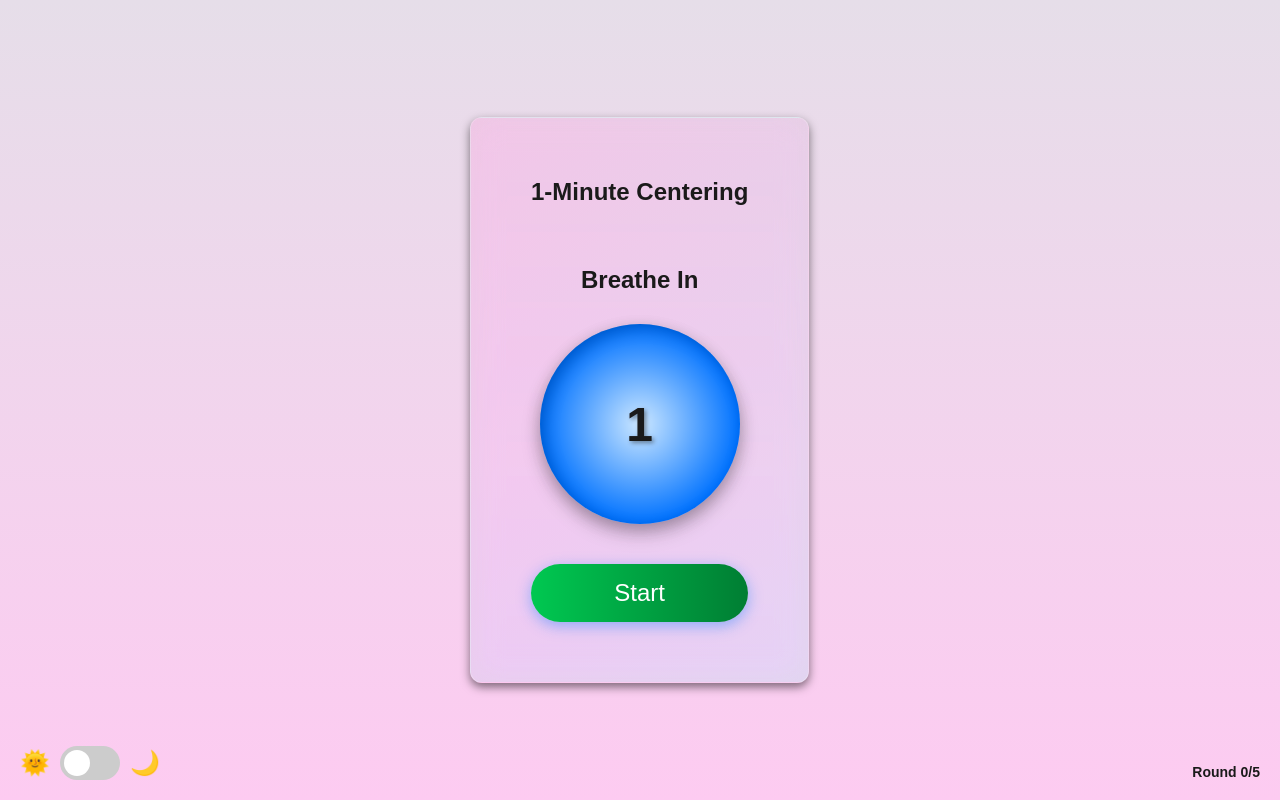
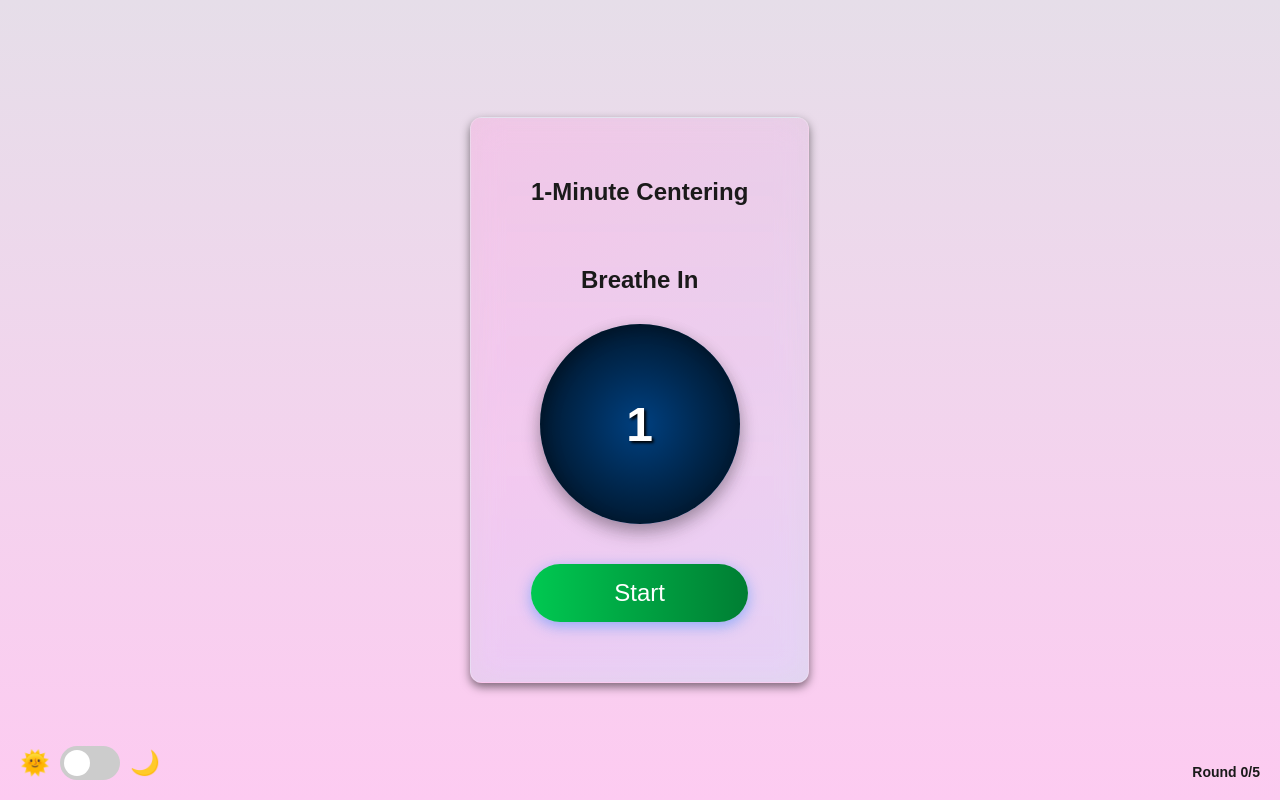
Before and after one commit to warhammering/1-min-centering, a plain HTML site: page index.html in a window 1280 px wide. Drawn offline with nearby package versions, Linux system fonts and the light colour scheme.

Commit message:
better contrast in number

```diff
--- a/styles.css
+++ b/styles.css
@@ -95,9 +95,9 @@ h1 {
 	border-radius: 50%;
 	background: radial-gradient(
 		circle at 50% 50%,
-		#cce7ff,
-		#0072ff 70%
-	); /* Adjust colors here */
+		#004080,
+		/* Darker blue */ #001a33 70%
+	); /* Adjusted background for better contrast */
 	box-shadow: inset 5px 5px 15px rgba(0, 0, 0, 0.2),
 		/* Inner shadow for depth */ 0 5px 15px rgba(0, 0, 0, 0.2); /* Outer shadow for depth */
 	transition: transform 5s ease, background-color 2s ease;
@@ -113,13 +113,13 @@ h1 {
 	font-size: 48px;
 	font-weight: bold;
 	transform: translateY(-50%);
-	color: #1a1a1a;
-	text-shadow: 2px 2px 4px rgba(0, 0, 0, 0.4);
+	color: white; /* Changed from #1a1a1a to white for better contrast */
+	text-shadow: 2px 2px 3px rgba(0, 0, 0); /* Increased shadow for better contrast */
 }
 
 .dark-mode .countdown {
 	color: #e5e5e5;
-	text-shadow: 2px 2px 4px rgba(0, 0, 0, 0.6);
+	text-shadow: 2px 2px 6px rgba(0, 0, 0, 0.8);
 }
 
 /* Gradient Button - Start/Stop */
```
